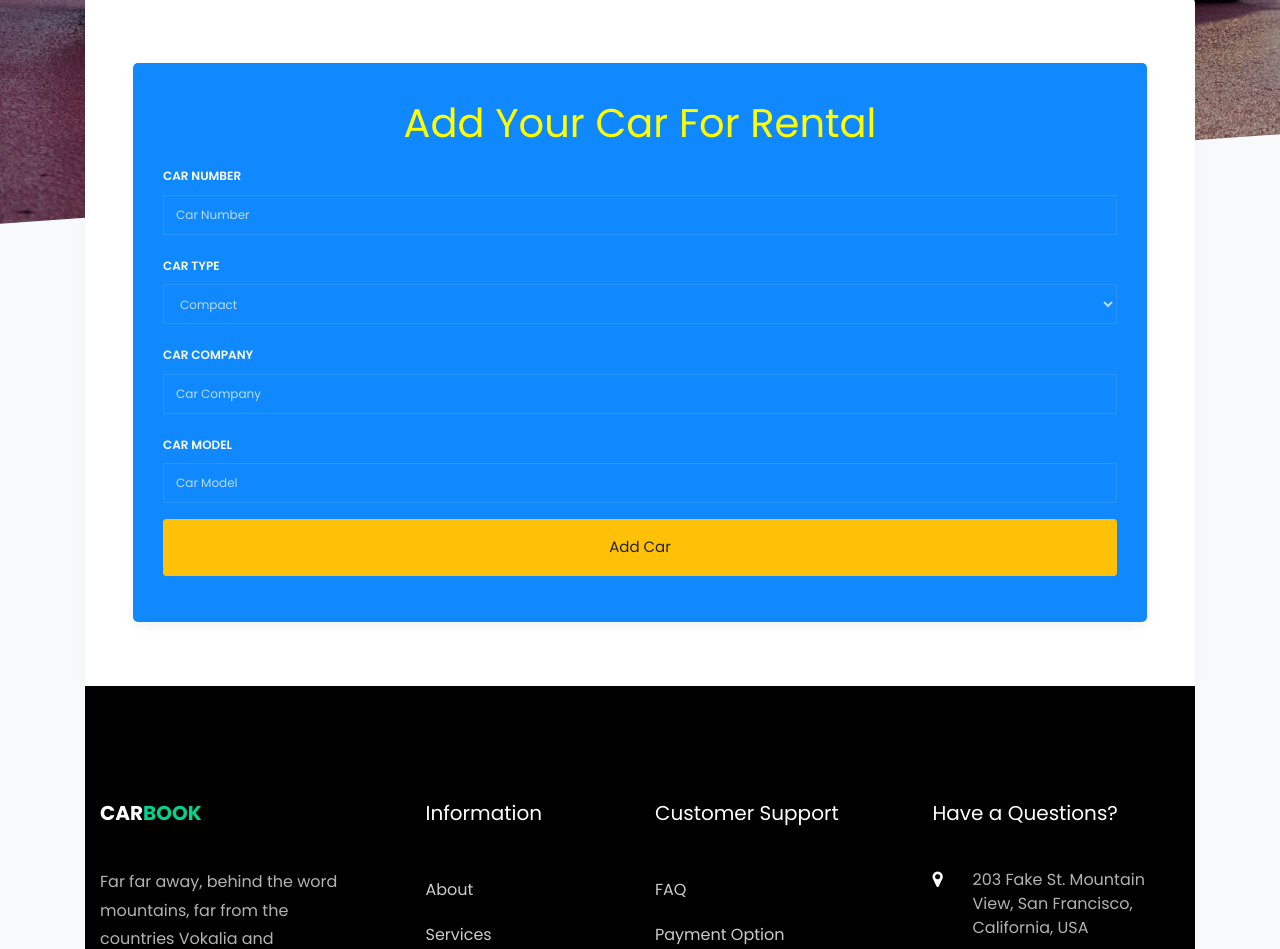
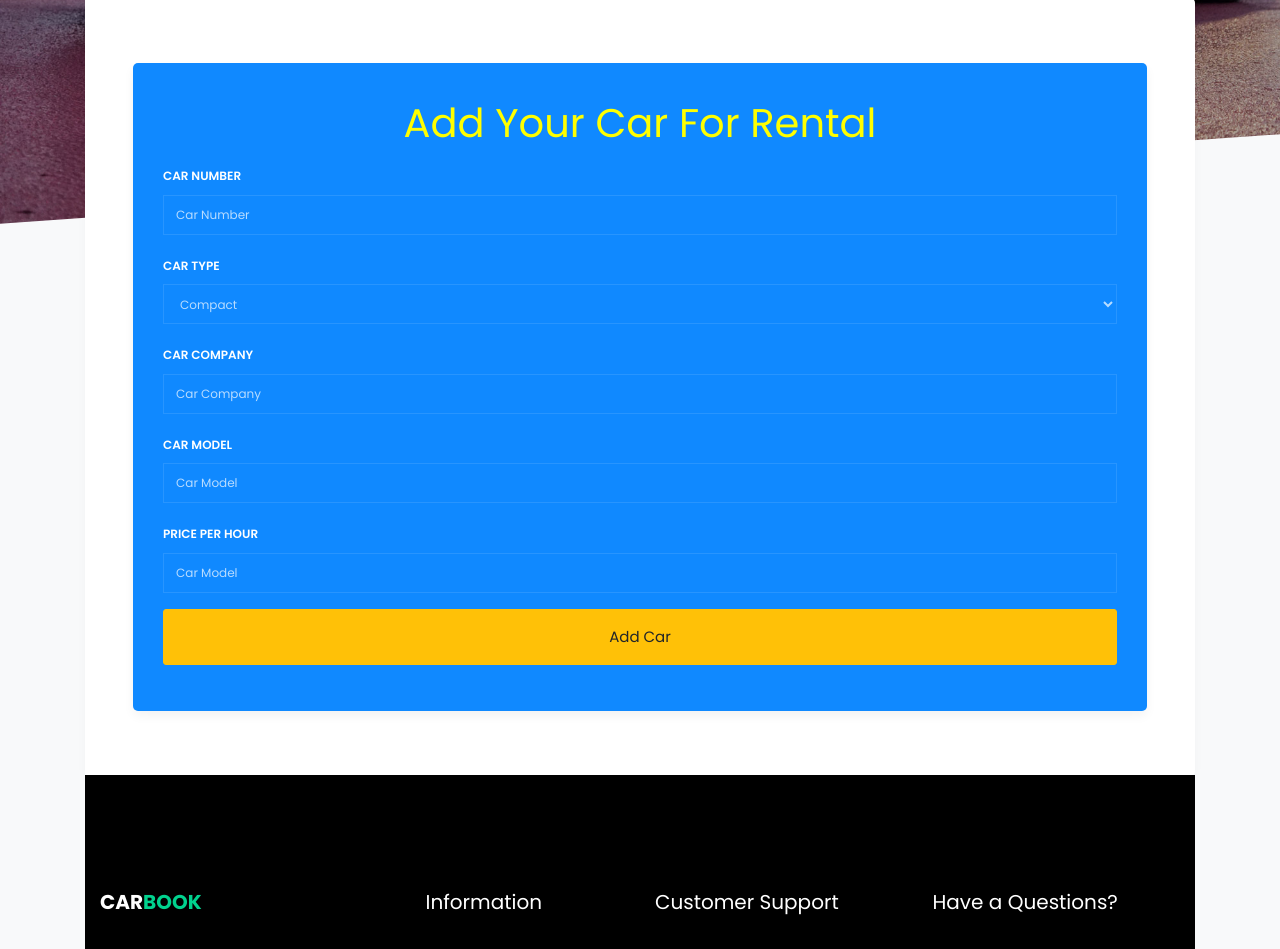
Before and after one commit to pallav2798/281-carla, a Django app: page /car/car-asset in a window 1280 px wide. Shown: the part 601-1550 px from the top of the page. Run offline with Django 4.2, Linux system fonts and the light colour scheme; some libraries are stand-ins or nearby versions; some web fonts are replaced.

Commit message:
Added field for price per hour in Car Entity

```diff
--- a/carla_rentals/car/models.py
+++ b/carla_rentals/car/models.py
@@ -10,3 +10,4 @@ class Car(models.Model):
     company = models.CharField('Car Company', null = False, max_length=30)
     car_model = models.CharField('Car Model', null = True, max_length=30)
     availability = models.BooleanField(default=True)
+    price =  models.PositiveIntegerField(default = 0, null=False)
--- a/carla_rentals/car/views.py
+++ b/carla_rentals/car/views.py
@@ -19,8 +19,9 @@ class CarEntity(View):
         car_number = request.POST.get('car_number')
         car_company = request.POST.get('company')
         car_model = request.POST.get('car_model')
+        price = request.POST.get('price')
 
-        car = Car(owner = Users.objects.get(user = request.user), car_type = car_type,
+        car = Car(owner = Users.objects.get(user = request.user), car_type = car_type, price = price,
                 car_number=car_number, car_model= car_model, company = car_company)
         car.save()
 
--- a/carla_rentals/templates/webapp/car-asset.html
+++ b/carla_rentals/templates/webapp/car-asset.html
@@ -36,6 +36,11 @@
                                 <div class="form-group">
                                     <label for="" class="label">Car Model</label>
                                     <input type="text" name="car_model" class="form-control"
+                                        placeholder="Car Model">
+                                </div>
+                                <div class="form-group">
+                                    <label for="" class="label">Price Per Hour</label>
+                                    <input type="text" name="price" class="form-control"
                                         placeholder="Car Model">
                                 </div>
                                 <div class="form-group">
```
